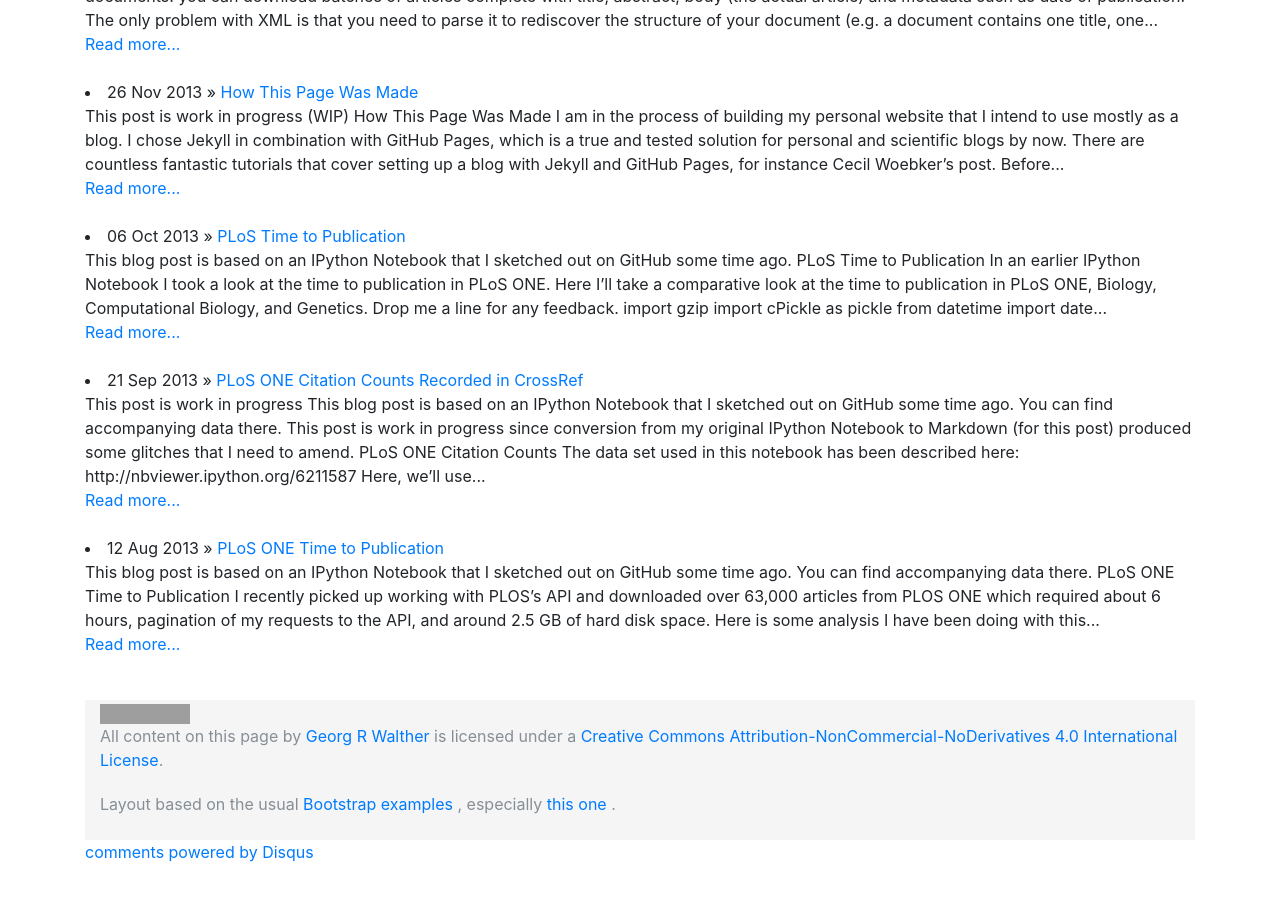
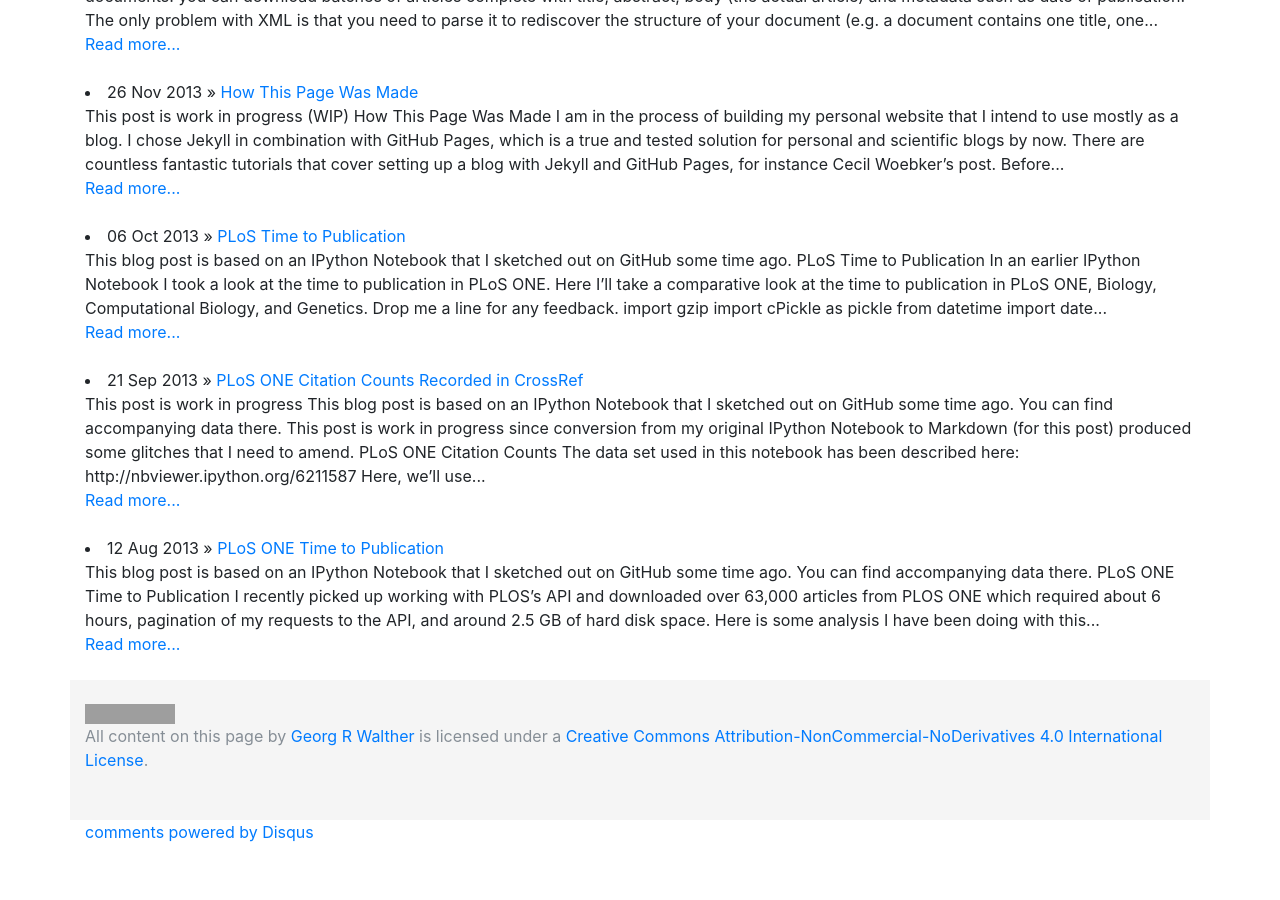
Before and after one commit to waltherg/backup.waltherg.github.io, a Jekyll site: the page built from index.html, in a window 1280 px wide and 900 px high, scrolled down 4121 px. Built offline with Jekyll 4.4.1, drawn with Linux system fonts in a browser that asks for light colours; nearby versions of some CDN libraries; formulas are drawn with MathJax 3; comment, search, counter and statistics services are not loaded; after the commit the page ends 4965 px from its top, so only the background shows below that; grey boxes are pictures that could not be loaded.

Commit message:
Tidy up footer

```diff
--- a/_includes/footer.html
+++ b/_includes/footer.html
@@ -1,18 +1,7 @@
 <div id="footer">
-  <div class="container">
+  <div class="col">
     <p class="text-muted credit">
       <a rel="license" href="http://creativecommons.org/licenses/by-nc-nd/4.0/"><img alt="Creative Commons License" style="border-width:0" src="http://i.creativecommons.org/l/by-nc-nd/4.0/88x31.png" /></a><br /><span xmlns:dct="http://purl.org/dc/terms/" property="dct:title">All content on this page</span> by <a xmlns:cc="http://creativecommons.org/ns#" href="http://georg.io/" property="cc:attributionName" rel="cc:attributionURL">Georg R Walther</a> is licensed under a <a rel="license" href="http://creativecommons.org/licenses/by-nc-nd/4.0/">Creative Commons Attribution-NonCommercial-NoDerivatives 4.0 International License</a>.
     </p>
-    <p class="text-muted credit">
-      Layout based on the usual
-      <a href="http://getbootstrap.com/getting-started/#examples">
-        Bootstrap examples
-      </a>, especially
-      <a href="http://getbootstrap.com/examples/sticky-footer-navbar/">
-        this one
-      </a>.
-    </p>
-    <p>&nbsp;</p>
-    <p>&nbsp;</p>
   </div>
 </div>
--- a/_layouts/default.html
+++ b/_layouts/default.html
@@ -121,9 +121,7 @@
       </div>
 
       <div class="row">
-        <div class="col">
-          {% include footer.html %}
-        </div>
+        {% include footer.html %}
       </div>
     </div>
     <div class="container">
```
